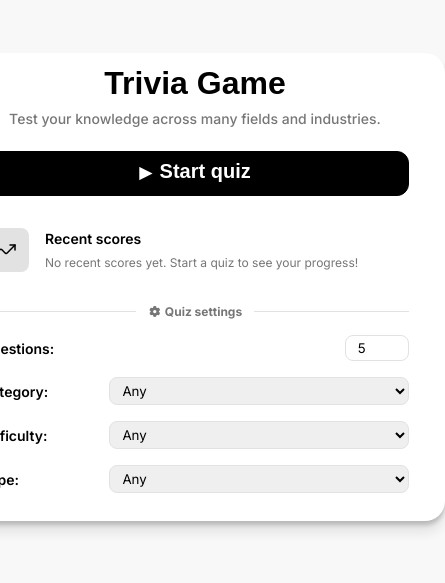
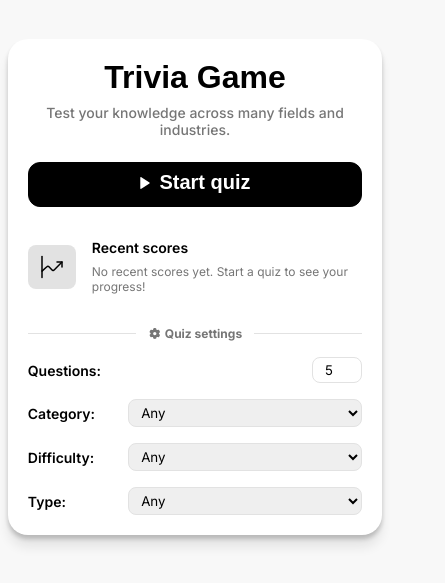
Before and after one commit to paulius-misevicius/trivia-game, a React (Vite) app: page / in a window 390 px wide. Shown: the part 135-718 px from the top of the page, 445 px wide, since content can reach past the window. Built offline with nearby package versions, Linux system fonts and the light colour scheme; a web font is replaced by a local one.

Commit message:
Add mobile responsiveness

```diff
--- a/src/App.jsx
+++ b/src/App.jsx
@@ -36,7 +36,6 @@ export default function App() {
   const [questions, setQuestions] = useState([])
   const [submittedAnswers, setSubmittedAnswers] = useState([])
   const prevScoresRef = useRef(prevScores)
-  console.log(gameSettings)
 
 // Derived Values
   const fetchUrl = `https://opentdb.com/api.php?
@@ -64,6 +63,8 @@ export default function App() {
 
 // Static values
   const loadSpinner = <TailSpin width="40" color="var(--primary-color)"/>
+  const playIcon = <svg className="play-icon" viewBox="-3 0 28 28" version="1.1" xmlns="http://www.w3.org/2000/svg" xmlnsXlink="http://www.w3.org/1999/xlink" xmlns:sketch="http://www.bohemiancoding.com/sketch/ns" fill="#000000"><g id="SVGRepo_bgCarrier" strokeWidth="0"></g><g id="SVGRepo_tracerCarrier" strokeLinecap="round" strokeLinejoin="round"></g><g id="SVGRepo_iconCarrier"> <title>play</title> <desc>Created with Sketch Beta.</desc> <defs> </defs> <g id="Page-1" stroke="none" strokeWidth="1" fill="none" fillRule="evenodd" sketch:type="MSPage"> <g id="Icon-Set-Filled" sketch:type="MSLayerGroup" transform="translate(-419.000000, -571.000000)" fill="#ffffff"> <path d="M440.415,583.554 L421.418,571.311 C420.291,570.704 419,570.767 419,572.946 L419,597.054 C419,599.046 420.385,599.36 421.418,598.689 L440.415,586.446 C441.197,585.647 441.197,584.353 440.415,583.554" id="play" sketch:type="MSShapeGroup"> </path> </g> </g> </g></svg>
+  const scoresIcon = <svg className="svg-icon" viewBox="0 0 24 24" fill="none" xmlns="http://www.w3.org/2000/svg"><g id="SVGRepo_bgCarrier" strokeWidth="0"></g><g id="SVGRepo_tracerCarrier" strokeLinecap="round" strokeLinejoin="round"></g><g id="SVGRepo_iconCarrier"> <path d="M22 7L14.1502 14.939C14.0125 15.0784 13.8489 15.189 13.6689 15.2644C13.4889 15.3398 13.296 15.3787 13.1011 15.3787C12.9063 15.3787 12.7133 15.3398 12.5333 15.2644C12.3533 15.189 12.1898 15.0784 12.052 14.939L8.95919 11.811C8.82146 11.6716 8.65791 11.561 8.47791 11.4856C8.2979 11.4102 8.10496 11.3713 7.91011 11.3713C7.71526 11.3713 7.52232 11.4102 7.34232 11.4856C7.16231 11.561 6.99877 11.6716 6.86103 11.811L2 16.1147" stroke="#000000" strokeWidth="1.5" strokeLinecap="round" strokeLinejoin="round"></path> <path d="M2 1.5V22.5" stroke="#000000" strokeWidth="1.5" strokeLinecap="round" strokeLinejoin="round"></path> <path d="M22 12V7H17" stroke="#000000" strokeWidth="1.5" strokeLinecap="round" strokeLinejoin="round"></path> </g></svg>
 
 // Functions
   async function getQuestions() {
@@ -114,18 +115,17 @@ export default function App() {
     setSubmittedAnswers(userAnswers)
     setGameState(GAME_STATE.FINISHED)
   }
-
 // App screens
   const introScreen =
     <>
       <section className="intro-section">
         <h1>Trivia Game</h1>
         <p className="intro-description">Test your knowledge across many fields and industries.</p>
-        <button className="start-quiz-btn" onClick={getQuestions}><span className="play-icon">▶</span>Start quiz</button>
+        <button className="start-quiz-btn" onClick={getQuestions}>{playIcon}Start quiz</button>
       </section>
       <section className="recent-scores-section">
         <div className="svg-icon-box">
-          <svg className="svg-icon" viewBox="0 0 24 24" fill="none" xmlns="http://www.w3.org/2000/svg"><g id="SVGRepo_bgCarrier" strokeWidth="0"></g><g id="SVGRepo_tracerCarrier" strokeLinecap="round" strokeLinejoin="round"></g><g id="SVGRepo_iconCarrier"> <path d="M22 7L14.1502 14.939C14.0125 15.0784 13.8489 15.189 13.6689 15.2644C13.4889 15.3398 13.296 15.3787 13.1011 15.3787C12.9063 15.3787 12.7133 15.3398 12.5333 15.2644C12.3533 15.189 12.1898 15.0784 12.052 14.939L8.95919 11.811C8.82146 11.6716 8.65791 11.561 8.47791 11.4856C8.2979 11.4102 8.10496 11.3713 7.91011 11.3713C7.71526 11.3713 7.52232 11.4102 7.34232 11.4856C7.16231 11.561 6.99877 11.6716 6.86103 11.811L2 16.1147" stroke="#000000" strokeWidth="1.5" strokeLinecap="round" strokeLinejoin="round"></path> <path d="M2 1.5V22.5" stroke="#000000" strokeWidth="1.5" strokeLinecap="round" strokeLinejoin="round"></path> <path d="M22 12V7H17" stroke="#000000" strokeWidth="1.5" strokeLinecap="round" strokeLinejoin="round"></path> </g></svg>
+          {scoresIcon}
         </div>
         <div>
           <p className="user-scores-label">Recent scores</p>
--- a/src/index.css
+++ b/src/index.css
@@ -24,7 +24,7 @@ body {
   display: flex;
   justify-content: center;
   align-items: center;
-  min-height: 100vh;
+  min-height: 100dvh;
   font-family: 'Inter', sans-serif;
   background-color: var(--bg-color-primary);
   color: var(--text-color);
@@ -40,16 +40,10 @@ main {
   box-shadow: 0px 4px 4px #00000030, 0px 12px 12px #00000015;
 }
 .main-quiz {
-  width: 650px;
-  min-width: 650px;
-  max-width: 96vw;
-  resize: horizontal;
-  overflow-x: auto;
+  max-height: 97dvh;
 }
 .main-intro {
   padding: 12px 36px 28px 36px;
-  max-width: 500px;
-  min-width: 500px;
 }
 h1 {
   font-family: 'Darker Grotesque', sans-serif;
@@ -67,6 +61,7 @@ p {
 }
 button {
   font-family: 'Darker Grotesque', sans-serif;
+  white-space: nowrap;
   letter-spacing: 3%;
   font-size: 1.125rem;
   font-weight: 600;
@@ -89,6 +84,9 @@ input, select {
   font-weight: 400;
   cursor: pointer;
 }
+select:focus, input[type="number"]:focus {
+    outline: 1px solid var(--primary-color);
+}
 
 .intro-section {
   text-align: center;
@@ -103,8 +101,7 @@ input, select {
 
 .form-game {
   width: 100%;
-  max-height: 570px;
-  padding-inline: 12px;
+  max-height: 100%;
   overflow-y: scroll;
   display: flex;
   flex-direction: column;
@@ -112,6 +109,8 @@ input, select {
 }
 
 .question-component {
+  display: flex;
+  flex-direction: column;
   padding-block: 24px;
   border-bottom: none;
   background-image: linear-gradient(to right, transparent, var(--color-border) 0%, var(--color-border) 25%, transparent);
@@ -180,6 +179,9 @@ input[type="radio"]:checked + label {
 
 
 .score-section {
+  display: flex;
+  justify-content: space-between;
+  align-items: center;
   width: 100%;
   margin-top: 24px;
 }
@@ -193,7 +195,7 @@ input[type="radio"]:checked + label {
 }
 
 .play-icon {
-  font-size: 1rem;
+  width: 12px;
   margin-right: 8px;
 }
 .start-quiz-btn {
@@ -317,3 +319,37 @@ input[type="radio"]:checked + label {
   border: 1px dashed var(--text-color);
   font-weight: 400;
 }
+
+@media (min-width: 1024px) {
+  .main-quiz {
+    resize: horizontal;
+    overflow-x: auto;
+    width: 650px;
+    min-width: 650px;
+    max-width: 96vw;
+  }
+}
+
+@media (max-width: 767px) {
+  main, .main-intro {
+    padding: 20px 20px;
+    max-width: 96vw;
+  }
+  .main-quiz {
+    min-width: 96vw;
+  }
+  .question-component {
+    padding-inline: 4px;
+  }
+  .score-section {
+    align-items: flex-end;
+    margin-top: 20px;
+  }
+  .align-sbs {
+    flex-direction: column-reverse;
+    align-items: flex-start;
+  }
+  select {
+    color: inherit;
+  }
+}
```
Also changed, not shown: src/Settings.jsx (+3 -1 lines). Lines whose indentation alone changed are shown as unchanged.
